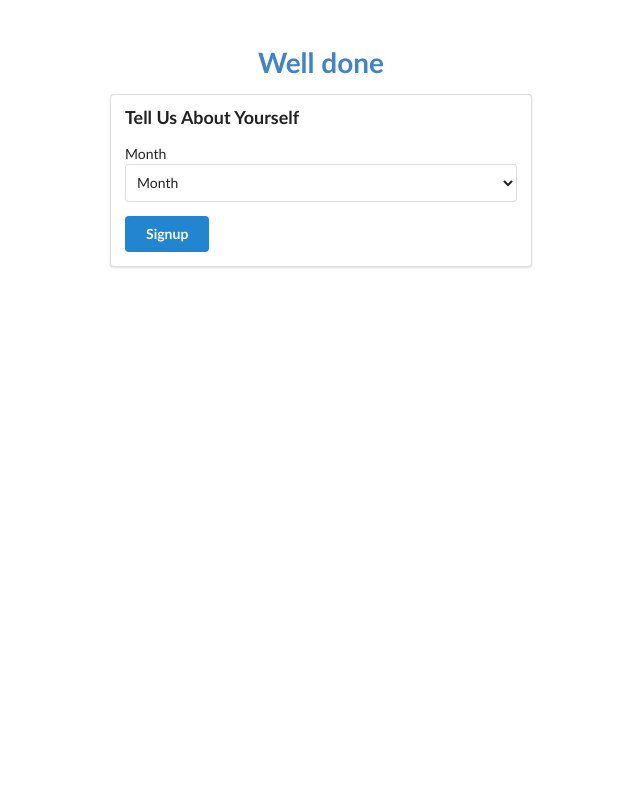
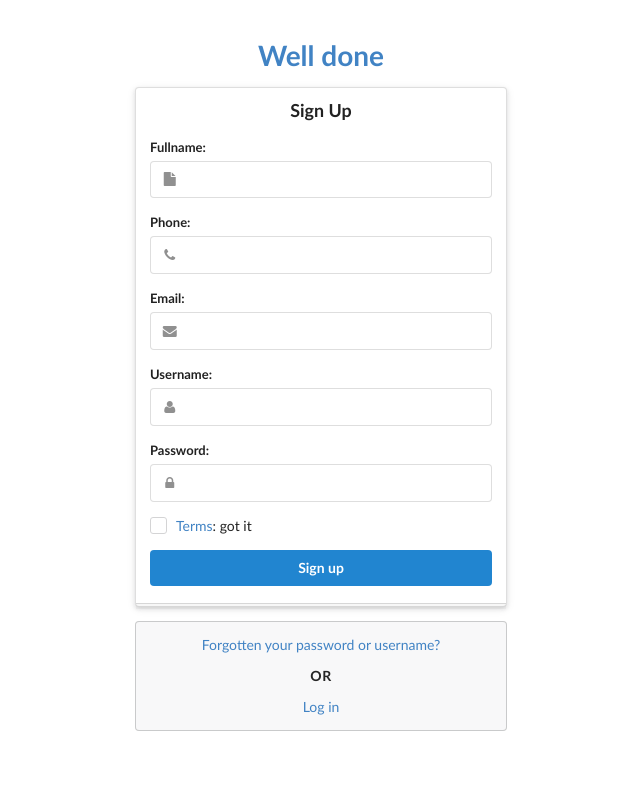
Before and after one commit to akbarbobojonov/welldone, a Django app: page /signup/ in a window 1280 px wide. Shown: the top 785 px of the page, without its empty margins (319-959 px from the left). Run offline with Django 3.2, Linux system fonts and the light colour scheme.

Commit message:
Login/Signup/Password_reset sahifalari ko'rinishi. Signup qilish.

```diff
--- /dev/null
+++ b/apps/site/forms.py
@@ -0,0 +1,47 @@
+import re
+from django import forms
+from django.contrib.auth.models import User
+from django.utils.translation import ugettext as _
+
+
+class SignupForm(forms.Form):
+    username = forms.CharField()
+    email = forms.EmailField()
+    password = forms.CharField(widget=forms.PasswordInput())
+
+    fullname = forms.CharField(max_length=128)
+    phone = forms.CharField()
+    accept_terms = forms.BooleanField()
+
+    def clean_username(self):
+        data = self.cleaned_data
+        try:
+            User.objects.get(username=data['username'])
+        except User.DoesNotExist:
+            return data['username']
+        raise forms.ValidationError(_("This username already exists."))
+
+    def clean_email(self):
+        data = self.cleaned_data
+        try:
+            User.objects.get(email=data['email'])
+        except User.DoesNotExist:
+            return data['email']
+        raise forms.ValidationError(_("This email already exists."))
+
+    def clean_phone(self):
+        data = self.cleaned_data
+        return data['phone']
+
+    def save(self, request):
+        data = self.cleaned_data
+
+        user = User.objects.create_user(
+            first_name=data['fullname'],
+            last_name=data['phone'],
+            username=data['username'],
+            email=data['email'],
+            password=data['password'],
+        )
+
+        return True
--- a/apps/site/templates/site/auth_layout.html
+++ b/apps/site/templates/site/auth_layout.html
@@ -14,16 +14,51 @@
     <link rel="stylesheet" type="text/css" href="{% static "site/main.css" %}">
 
     <!-- <script src=""></script> -->
+    <style type="text/css">
+        body {
+            background-color: #fff;
+        }
+        body > .grid {
+            height: 100%;
+        }
+        .image {
+            margin-top: -100px;
+        }
+        .column {
+            max-width: 400px;
+        }
+        .errors input {
+            border-color: red;
+        }
+        .errorlist {
+            margin: 0;
+            padding: 2px 0;
+            list-style: none;
+            text-align: left;
+            color: #9f3a38;
+            font-size: 12px;
+        }
+        .checkbox label {
+            cursor: default;
+        }
+        .text-left {
+            text-align: left;
+        }
+    </style>
 </head>
 <body>
-    <div class="ui container">
-        <div class="ui aligned column grid custom-centered">
-            <div class="column">
-                <br>
-                <h1 class="ui centered header"><a href="{% url "home" %}">Well done</a></h1>
-                <div class="ui segment">
-                    {% block content %}{% endblock content %}
+    <div class="ui middle aligned center aligned grid">
+        <div class="column">
+            <h1 class="ui header"><a href="{% url "home" %}">Well done</a></h1>
+            {% if messages %}
+                <div class="ui yellow message">
+                    {% for message in messages %}
+                        <p>{{ message }}</p>
+                    {% endfor %}
                 </div>
+            {% endif %}
+            <div class="ui form">
+                {% block content %}{% endblock content %}
             </div>
         </div>
     </div>
--- a/apps/site/templates/site/registration/password_change_done.html
+++ b/apps/site/templates/site/registration/password_change_done.html
@@ -9,7 +9,9 @@
 {% endblock %}
 
 {% block content %}
-    <div class="ui info message">
-        <p>{% trans 'Your password was changed.' %}</p>
+    <div class="ui stacked raised segment">
+        <div class="ui info message">
+            <p>{% trans 'Your password was changed.' %}</p>
+        </div>
     </div>
 {% endblock %}
--- a/apps/site/templates/site/registration/signup.html
+++ b/apps/site/templates/site/registration/signup.html
@@ -9,30 +9,67 @@
 {% endblock %}
 
 {% block content %}
-    <h3 class="ui header">{% trans "Tell Us About Yourself" %}</h3>
 
-    <form method="post" class="ui form">
-        {% csrf_token %}
-        <div class="field">
-            <div class="">
-                <label>{% trans "Month" %}</label>
-                <select name="card[expire-month]" class="ui fluid dropdown">
-                    <option value="">{% trans "Month" %}</option>
-                    <option value="1">{% trans "January" %}</option>
-                    <option value="2">{% trans "February" %}</option>
-                    <option value="3">{% trans "March" %}</option>
-                    <option value="4">{% trans "April" %}</option>
-                    <option value="5">{% trans "May" %}</option>
-                    <option value="6">{% trans "June" %}</option>
-                    <option value="7">{% trans "July" %}</option>
-                    <option value="8">{% trans "August" %}</option>
-                    <option value="9">{% trans "September" %}</option>
-                    <option value="10">{% trans "October" %}</option>
-                    <option value="11">{% trans "November" %}</option>
-                    <option value="12">{% trans "December" %}</option>
-                </select>
+    <div class="ui stacked raised segment">
+
+        <h3 class="ui header">{% trans "Sign Up" %}</h3>
+
+        <form method="post" class="ui form">
+            {% csrf_token %}
+            <div class="field {% if form.fullname.errors %}error{% endif %} text-left">
+                {{ form.fullname.label_tag }}
+                <div class="ui left icon input">
+                    <i class="file icon"></i>
+                    {{ form.fullname }}
+                </div>
+                {{ form.fullname.errors }}
             </div>
-        </div>
-        <input type="submit" value="{% trans "Signup" %}" class="ui primary button">
-    </form>
+            <div class="field {% if form.phone.errors %}error{% endif %} text-left">
+                {{ form.phone.label_tag }}
+                <div class="ui left icon input">
+                    <i class="phone icon"></i>
+                    {{ form.phone }}
+                </div>
+                {{ form.phone.errors }}
+            </div>
+            <div class="field {% if form.email.errors %}error{% endif %} text-left">
+                {{ form.email.label_tag }}
+                <div class="ui left icon input">
+                    <i class="mail icon"></i>
+                    {{ form.email }}
+                </div>
+                {{ form.email.errors }}
+            </div>
+            <div class="field {% if form.username.errors %}error{% endif %} text-left">
+                {{ form.username.label_tag }}
+                <div class="ui left icon input">
+                    <i class="user icon"></i>
+                    {{ form.username }}
+                </div>
+                {{ form.username.errors }}
+            </div>
+            <div class="field {% if form.password.errors %}error{% endif %} text-left">
+                {{ form.password.label_tag }}
+                <div class="ui left icon input">
+                    <i class="lock icon"></i>
+                    {{ form.password }}
+                </div>
+                {{ form.password.errors }}
+            </div>
+            <div class="field {% if form.accept_terms.errors %}error{% endif %} text-left">
+                <div class="ui checkbox {% if form.accept_terms.errors %}error{% endif %}">
+                    {{ form.accept_terms }}
+                    <label for="id_accept_terms"><span><a href="#">{% trans "Terms" %}</a>: got it</span></label>
+                </div>
+                {{ form.accept_terms.errors }}
+            </div>
+            <button type="submit" class="ui fluid primary submit button">{% trans "Sign up" %}</button>
+        </form>
+    </div>
+
+    <div class="ui message">
+        <a href="{% url "password_reset" %}">{% trans "Forgotten your password or username?" %}</a>
+        <div class="ui horizontal divider">{% trans "Or" %}</div>
+        <a href="{% url "login" %}">{% trans "Log in" %}</a>
+    </div>
 {% endblock %}
--- a/apps/site/urls.py
+++ b/apps/site/urls.py
@@ -7,6 +7,7 @@ urlpatterns = [
     url(r'^$', Home.as_view(), name='home'),
     url(r'^about/', About.as_view(), name='about'),
     url(r'^signup/', Signup.as_view(), name='signup'),
+    url(r'^signup_complete/', SignupComplete.as_view(), name='signup_complete'),
 
     url(r'^login/$', auth_views.login, {'template_name': 'site/login.html'}, name='login'),
     url(r'^logout/$', auth_views.logout, {'template_name': 'site/registration/logged_out.html'}, name='logout'),
--- a/apps/site/views.py
+++ b/apps/site/views.py
@@ -1,5 +1,7 @@
-from django.shortcuts import render
+from django.shortcuts import render, redirect
 from django.views.generic import TemplateView
+
+from .forms import *
 
 
 class Home(TemplateView):
@@ -13,6 +15,26 @@ class About(TemplateView):
 class Signup(TemplateView):
     template_name = "site/registration/signup.html"
 
+    def get(self, request):
+        if request.user.is_authenticated():
+            return redirect('home')
+        return render(request, self.template_name, {
+            'form': SignupForm()
+        })
+
+    def post(self, request):
+        form = SignupForm(request.POST)
+
+        if form.is_valid():
+            form.save(request)
+            return redirect('signup_complete')
+
+        return render(request, self.template_name, {'form': form})
+
+
+class SignupComplete(TemplateView):
+    template_name = "site/registration/signup_complete.html"
+
 
 class Login(TemplateView):
     template_name = "site/login.html"
```
Also changed, not shown: apps/site/templates/site/login.html (+20 -6 lines), apps/site/templates/site/registration/logged_out.html (+6 -5 lines), apps/site/templates/site/registration/password_reset_complete.html (+5 -5 lines), apps/site/templates/site/registration/password_reset_confirm.html (+11 -4 lines), apps/site/templates/site/registration/password_reset_done.html (+7 -5 lines), apps/site/templates/site/registration/password_reset_form.html (+17 -3 lines), apps/site/templates/site/registration/signup_complete.html (added, +11 -0 lines).
